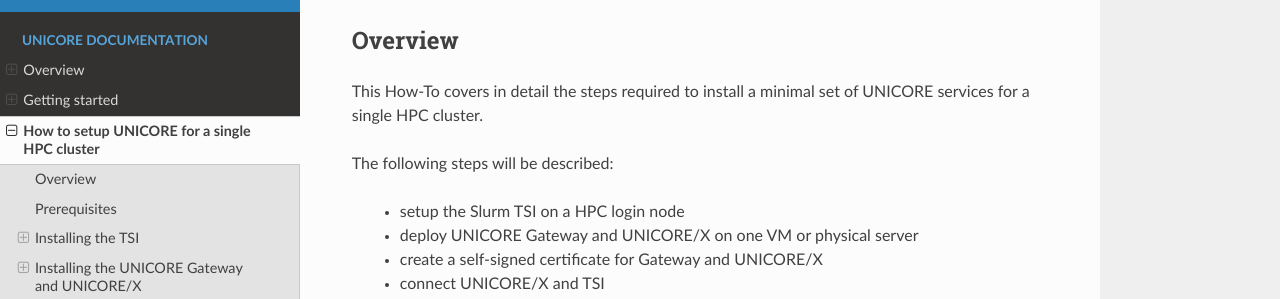
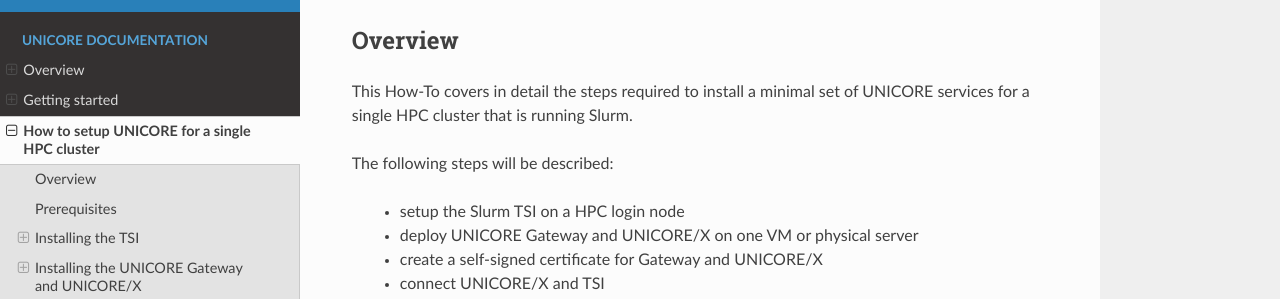
Before and after one commit to UNICORE-EU/unicore-docs, a Sphinx documentation site: the page built from source/howto-singlecluster.rst, in a window 1280 px wide and 900 px high. Shown: the part 183-482 px from the top of the window. Built offline with Sphinx 7.4.7 and the Read the Docs theme 2.0.0, drawn with Linux system fonts in a browser that asks for light colours; some of the changed text lies outside the part shown.

Commit message:
remove potentially confusing detail

```diff
--- a/source/howto-singlecluster.rst
+++ b/source/howto-singlecluster.rst
@@ -8,7 +8,7 @@
 --------
 
 This How-To covers in detail the steps required to install a minimal set
-of UNICORE services for a single HPC cluster.
+of UNICORE services for a single HPC cluster that is running Slurm.
 
 The following steps will be described:
 
@@ -26,7 +26,6 @@
    :align: center
 
    Example deployment for a single cluster
-
 
 
 Prerequisites
@@ -104,7 +103,7 @@
 --------------------------------------------
 
 The two Java-based server components will be installed on the host named ``unicore-host``.
-We assume the Java 11 or later (JRE or headless version) is installed.
+We assume that Java 11 or later is installed.
 
 Check that
 
```
